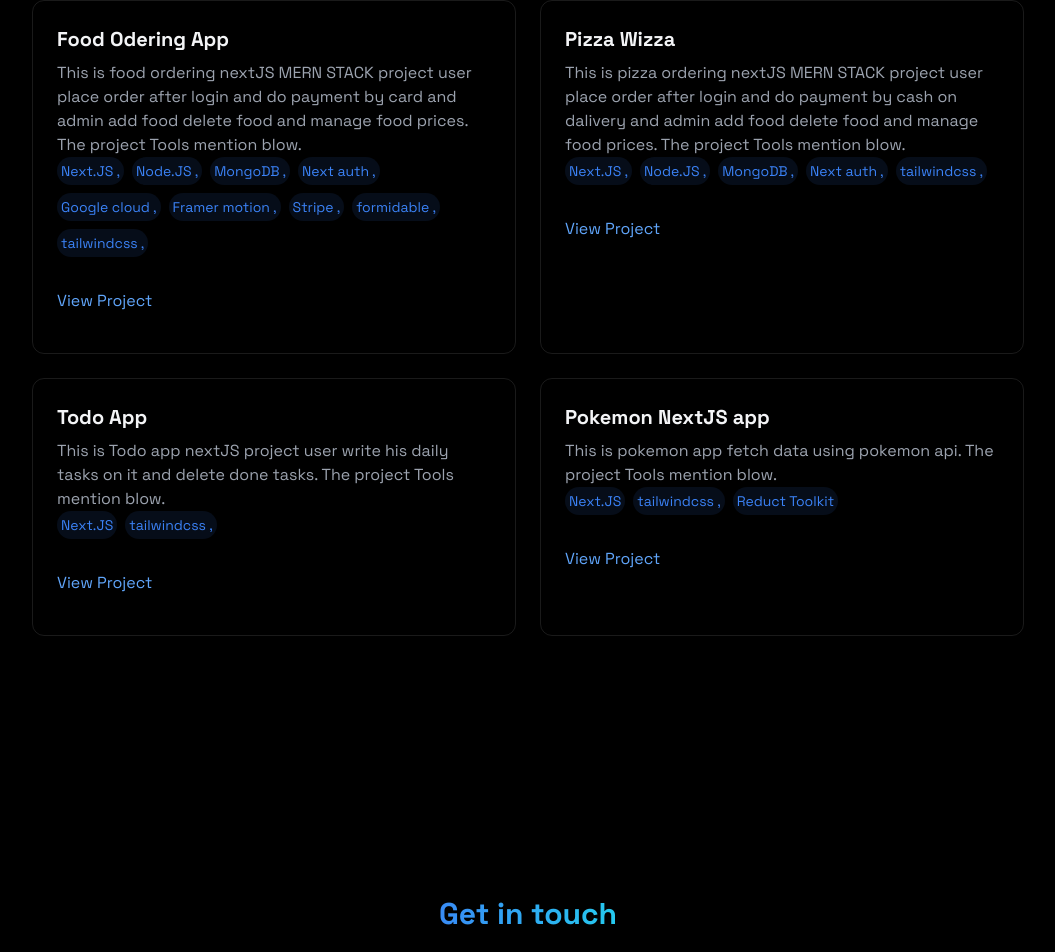
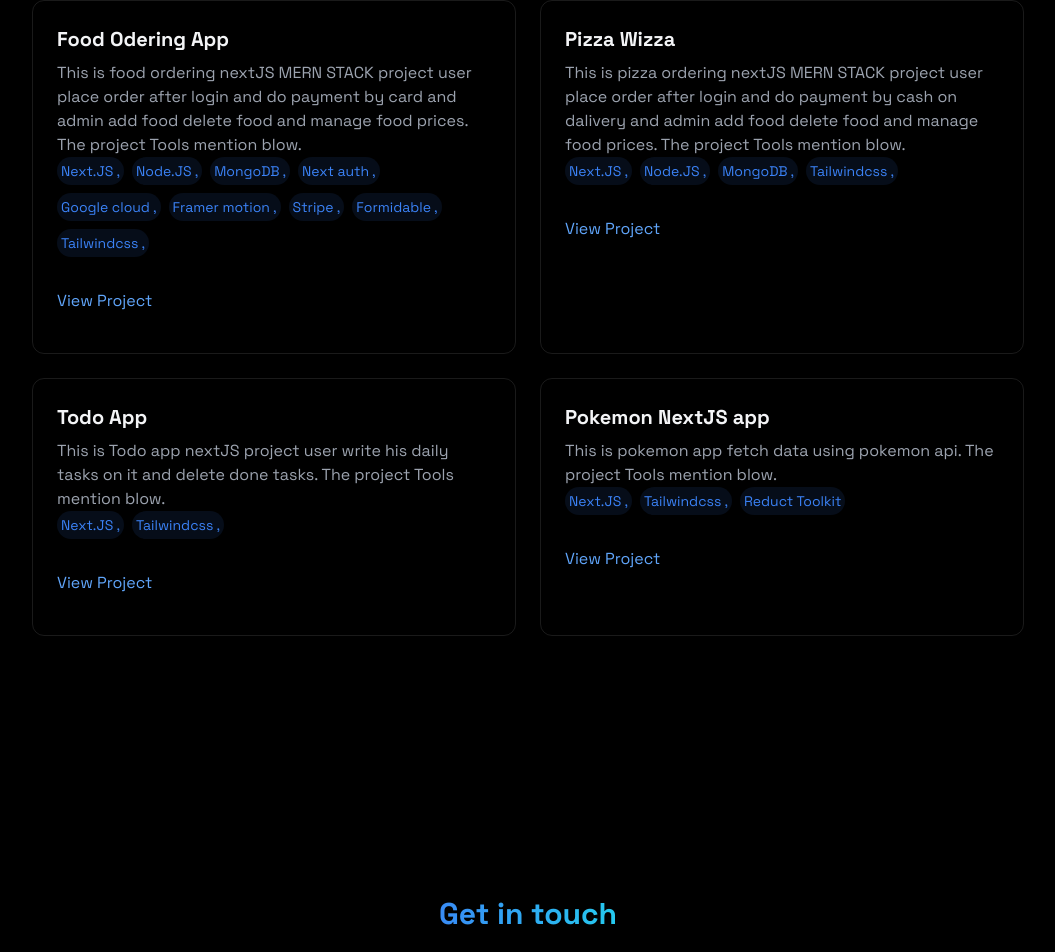
Before and after one commit to Zaid627/portfolio, a React (Vite) app: page / in a window 1280 px wide. Shown: the part 1776-2728 px from the top of the page, without its empty margins (112-1167 px from the left). Built offline with nearby package versions, Linux system fonts and the light colour scheme.

Commit message:
commit 7

```diff
--- a/src/components/sections/Projects.jsx
+++ b/src/components/sections/Projects.jsx
@@ -20,7 +20,7 @@ export const Project = () =>{
                         <div className="flex flex-wrap gap-2 mb-4">
                             {["Next.JS ,","Node.JS ,","MongoDB ,","Next auth ,",
                                 "Google cloud ,","Framer motion ,","Stripe ,",
-                                "formidable ,","tailwindcss ,"].map((tech, key)=>(
+                                "Formidable ,","Tailwindcss ,"].map((tech, key)=>(
                                     <span
                                     key={key}
                                     className="bg-blue-500/10 text-blue-500 py-1
@@ -45,8 +45,8 @@ export const Project = () =>{
                             delete food and manage food prices. The project Tools mention blow.
                         </p>
                         <div className="flex flex-wrap gap-2 mb-4">
-                            {["Next.JS ,","Node.JS ,","MongoDB ,","Next auth ,"
-                                ,"tailwindcss ,"].map((tech, key)=>(
+                            {["Next.JS ,","Node.JS ,","MongoDB ,"
+                                ,"Tailwindcss ,"].map((tech, key)=>(
                                     <span
                                     key={key}
                                     className="bg-blue-500/10 text-blue-500 py-1
@@ -71,7 +71,7 @@ export const Project = () =>{
                             user write his daily tasks on it and delete done tasks. The project Tools mention blow.
                         </p>
                         <div className="flex flex-wrap gap-2 mb-4">
-                            {["Next.JS","tailwindcss ,"].map((tech, key)=>(
+                            {["Next.JS ,","Tailwindcss ,"].map((tech, key)=>(
                                     <span
                                     key={key}
                                     className="bg-blue-500/10 text-blue-500 py-1
@@ -96,7 +96,7 @@ export const Project = () =>{
                             The project Tools mention blow.
                         </p>
                         <div className="flex flex-wrap gap-2 mb-4">
-                            {["Next.JS","tailwindcss ,", "Reduct Toolkit"].map((tech, key)=>(
+                            {["Next.JS ,","Tailwindcss ,", "Reduct Toolkit"].map((tech, key)=>(
                                     <span
                                     key={key}
                                     className="bg-blue-500/10 text-blue-500 py-1
```
